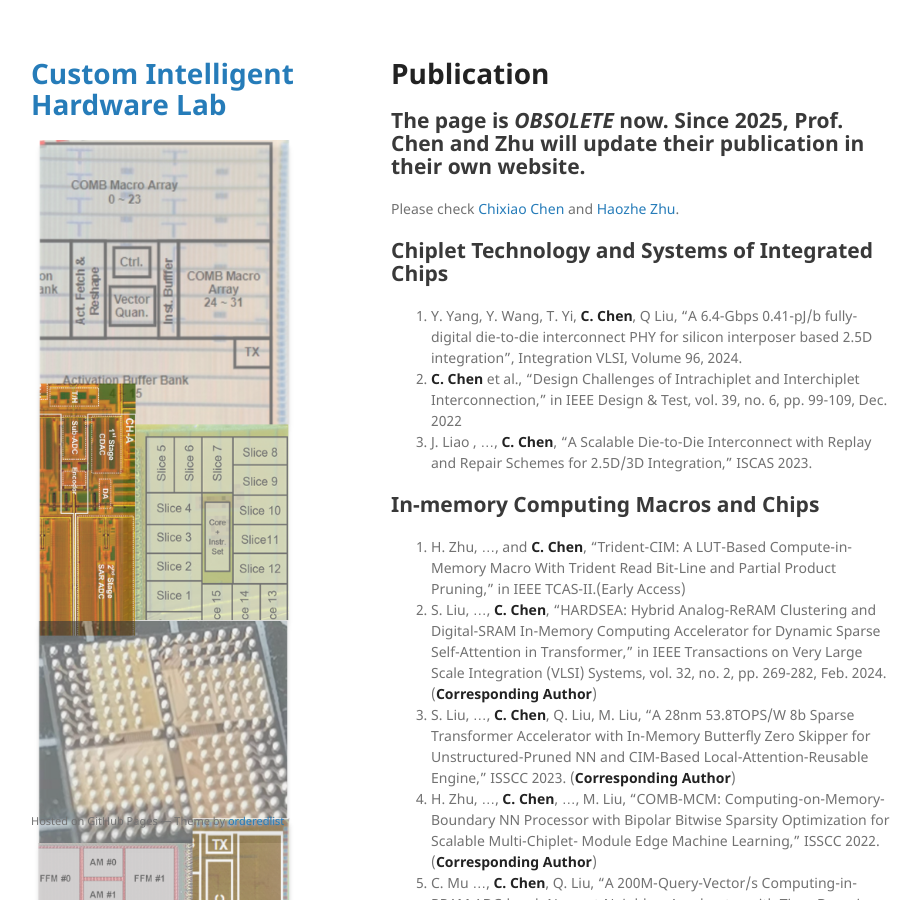
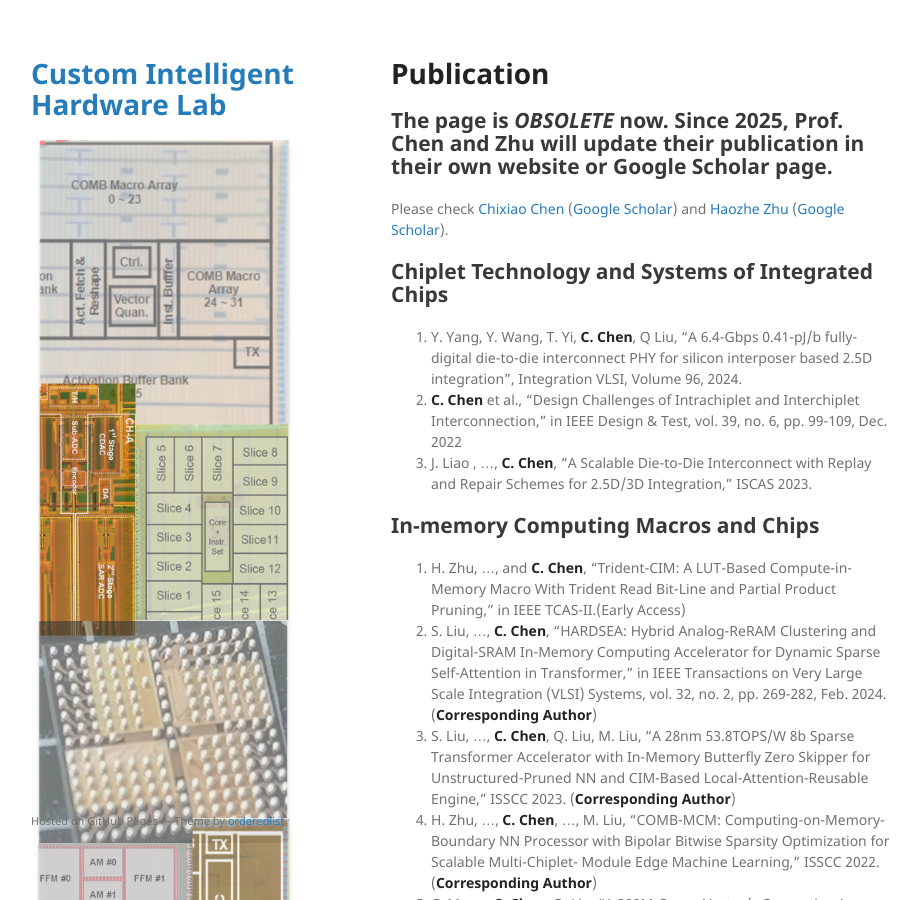
Before and after one commit to cihlab/cihlab.github.io, a Jekyll site: the page built from pub.md, in a window 1280 px wide and 900 px high. Shown: the whole window, without its empty margins (179-1097 px from the left). Built offline with Jekyll 4.4.1, drawn with Linux system fonts in a browser that asks for light colours; our own code applies the rules of GitHub Pages for plain Markdown files.

Commit message:
Update pub.md

```diff
--- a/pub.md
+++ b/pub.md
@@ -3,9 +3,9 @@ layout: default
 ---
 
 # Publication
-## The page is _OBSOLETE_ now. Since 2025, Prof. Chen and Zhu will update their publication in their own website.
+## The page is _OBSOLETE_ now. Since 2025, Prof. Chen and Zhu will update their publication in their own website or Google Scholar page.
 
-Please check [Chixiao Chen](./cxchen.md) and [Haozhe Zhu](https://zhutmost.com/publication).
+Please check [Chixiao Chen](./cxchen.md) ([Google Scholar](https://scholar.google.com/citations?hl=zh-CN&user=_5iggGMAAAAJ)) and [Haozhe Zhu](https://zhutmost.com/publication) ([Google Scholar](https://scholar.google.com/citations?user=L9U6i6YAAAAJ&hl=zh-CN)).
 
 ## Chiplet Technology and Systems of Integrated Chips
 1. Y. Yang, Y. Wang, T. Yi, **C. Chen**, Q Liu, "A 6.4-Gbps 0.41-pJ/b fully-digital die-to-die interconnect PHY for silicon interposer based 2.5D integration", Integration VLSI, Volume 96, 2024.
```
